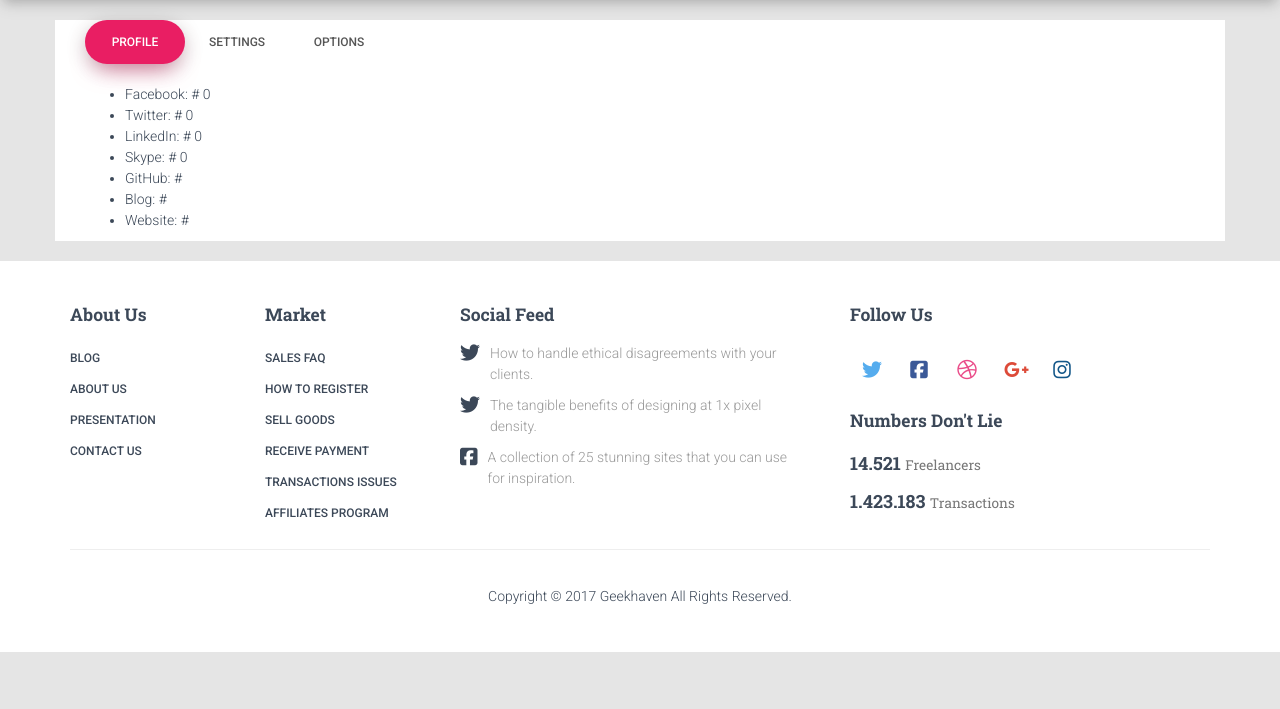
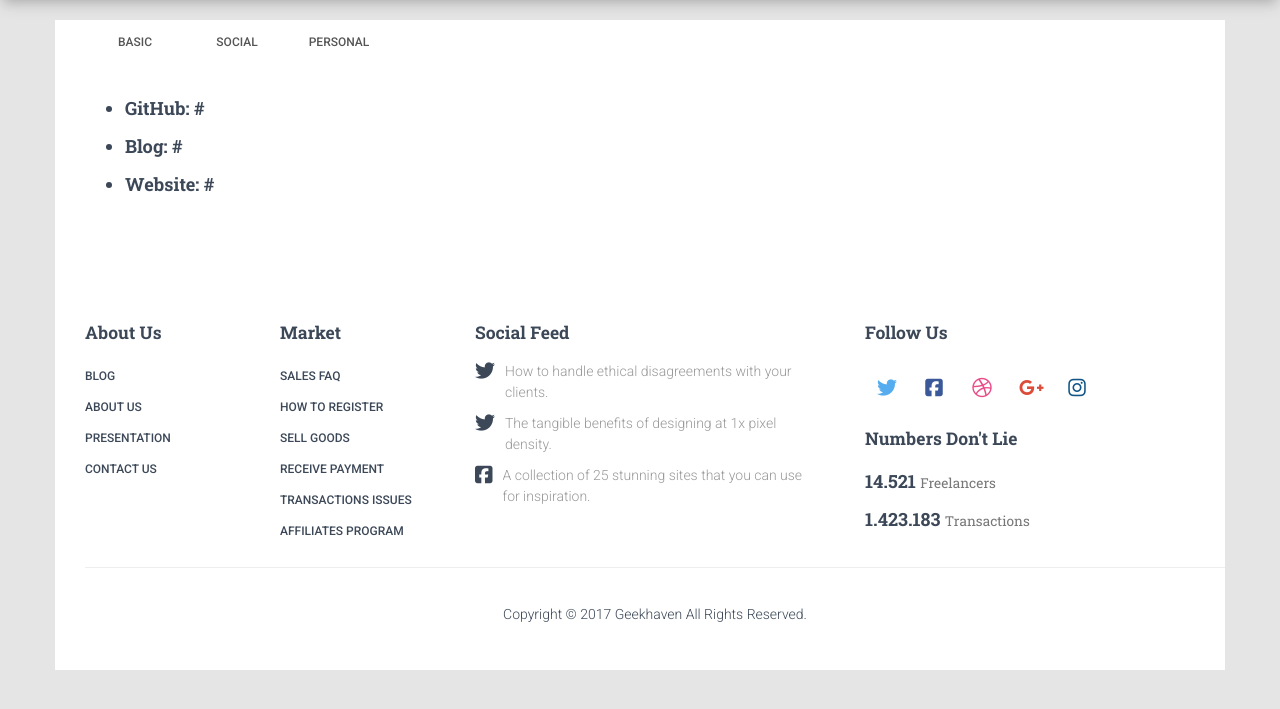
Before and after one commit to AdityaVallabh/alumni-2, a Django app: a page that uses portal/templates/display_profile.html in a window 1280 px wide. Shown: the part 70-779 px from the top of the page. Run offline with Django 3.2, Linux system fonts and the light colour scheme; tables that the repository leaves empty hold one stand-in row (values such as "Sample post"); some libraries are stand-ins or nearby versions.

Commit message:
privacy scope created

```diff
--- a/portal/forms.py
+++ b/portal/forms.py
@@ -17,7 +17,7 @@ class User_BasicInfoForm(ModelForm):
         })
 
 
-class User_MiscInfoForm(ModelForm):
+class User_PersonalInfoForm(ModelForm):
     class Meta:
         model = UserProfile
         fields = ['email_2', 'phone_1', 'phone_2', 'marital_status',
--- a/portal/templates/display_profile.html
+++ b/portal/templates/display_profile.html
@@ -1,89 +1,105 @@
 {% extends "base.html" %}
 
 {% block body %}
+
 <div class="container">
     <ul class="nav nav-pills nav-pills-rose">
-        <li class="active"><a href="#pill1" data-toggle="tab">Profile</a></li>
-        <li><a href="#pill2" data-toggle="tab">Settings</a></li>
-        <li><a href="#pill3" data-toggle="tab">Options</a></li>
+        <li><a href="#pill1" id="#pill1" data-toggle="tab">Basic</a></li>
+        <li><a href="#pill2" id="#pill2" data-toggle="tab">Social</a></li>
+        <li><a href="#pill3" id="#pill3" data-toggle="tab">Personal</a></li>
     </ul>
 
-    <div class="clearfix">
+    <div class="tab-content tab-space">
+        {% if 'basic' in view_types %}
+        <script>
+         document.getElementById('#pill1').className += ' active';
+         console.log(document.getElementById('#pill1').className);
+        </script>
+        <div class="tab-pane active" id="pill1">
+            <ul>
+                <h4 class="title"><li>User name: {{ username }}</li></h4>
+                <h4 class="title"><li>Name : {{ name }}</li></h4>
+                <h4 class="title"><li>Primary Email : {{ email_1 }}</li></h4>
+                <h4 class="title"><li>Date of birth : {{ date_of_birth }}</li></h4>
+                <h4 class="title"><li>Gender : {{ gender }}</li></h4>
+            </ul>
         </div>
-
-    {% if 'basic' in view_type %}
-    <ul>
-        <li>User name: {{ username }}</li>
-        <li>Name : {{ name }}</li>
-        <li>Primary Email : {{ email_1 }}</li>
-        <li>Date of birth : {{ date_of_birth }}</li>
-        <li>Gender : {{ gender }}</li>
-    </ul>
         {% endif %}
 
-
-    {% if 'social' in view_type %}
+        {% if 'social' in view_types %}
+        <script>
+         document.getElementById('#pill1').className += ' active';
+        </script>
+        <div class="tab-pane active" id="pill2">
             <ul>
-        <li>Facebook: {{ link_facebook }} {{ scope_facebook }}</li>
-        <li>Twitter: {{ link_twitter }} {{ scope_twitter }}</li>
-        <li>LinkedIn: {{ link_linkedin }} {{ scope_linkedin }}</li>
-        <li>Skype: {{ link_skype }} {{ scope_skype }}</li>
-        <li>GitHub: {{ link_github }}</li>
-        <li>Blog: {{ link_blog }}</li>
-        <li>Website: {{ link_website }}</li>
-    </ul>
+                {% if scope_facebook in allowed_scopes %}
+                <h4 class="title"><li>Facebook: {{ link_facebook }}</li></h4>
                 {% endif %}
 
-    {% if 'misc' in view_type %}
-    <table>
-        <tr>
-            <td>Email 2</td><td>{{ email_2 }}</td>
-        </tr>
-        <tr>
-            <td>Phone 1</td><td>{{ phone_1 }}</td>
-        </tr>
-        <tr>
-            <td>Phone 2</td><td>{{ phone_2 }}</td>
-        </tr>
-        <tr>
-            <td>Marital Status</td><td>{{ marital_status }}</td>
-        </tr>
-        <tr>
-            <td>Blood group</td><td>{{ blood_group }}</td>
-        </tr>
-        <tr>
-            <td>Photograph</td><td>{{ photograph }}</td>
-        </tr>
-        <tr>
-            <td>Nationality</td><td>{{ nationality }}</td>
-        </tr>
-        <tr>
-            <td>Permanent address</td>
-            <td>
-                {{ permanent_address.address_line_1 }}
-                {{ permanent_address.address_line_2 }}
-                {{ permanent_address.city }}
-                {{ permanent_address.state }}
-                {{ permanent_address.country }}
-                {{ permanent_address.zip_code }}
-                {{ permanent_address.scope }}
-            </td>
-        </tr>
-        <tr>
-            <td>Current address</td>
-            <td>
-                {{ current_address.address_line_1 }}
-                {{ current_address.address_line_2 }}
-                {{ current_address.city }}
-                {{ current_address.state }}
-                {{ current_address.country }}
-                {{ current_address.zip_code }}
-                {{ current_address.scope }}
-            </td>
-        </tr>
-    </table>
+                {% if scope_twitter in allowed_scopes %}
+                <h4 class="title"><li>Twitter: {{ link_twitter }} {{ scope_twitter }}</li></h4>
                 {% endif %}
 
+                {% if scope_linkedin in allowed_scopes %}
+                <h4 class="title"><li>LinkedIn: {{ link_linkedin }} {{ scope_linkedin }}</li></h4>
+                {% endif %}
 
+                {% if scope_skype in allowed_scopes %}
+                <h4 class="title"><li>Skype: {{ link_skype }} {{ scope_skype }}</li></h4>
+                {% endif %}
+
+                <h4 class="title"><li>GitHub: {{ link_github }}</li></h4>
+                <h4 class="title"><li>Blog: {{ link_blog }}</li></h4>
+                <h4 class="title"><li>Website: {{ link_website }}</li></h4>
+            </ul>
+        </div>
+        {% endif %}
+
+        {% if 'misc' in view_types %}
+        <script>
+         document.getElementById('#pill1').className += ' active';
+        </script>
+        <div class="tab-pane active" id="pill3">
+            <ul>
+                <h4 class="title"><li>Email 2: {{ email_2 }}</li></h4>
+                <h4 class="title"><li>Phone 1: {{ phone_1 }}</li></h4>
+                <h4 class="title"><li>Phone 2: {{ phone_2 }}</li></h4>
+                <h4 class="title"><li>Marital Status: {{ marital_status }}</li></h4>
+                <h4 class="title"><li>Blood group: {{ blood_group }}</li></h4>
+                <h4 class="title"><li>Photograph: {{ photograph }}</li></h4>
+                <h4 class="title"><li>Nationality: {{ nationality }}</li></h4>
+
+                {% if scope_permanent_address in allowed_scopes %}
+                <h4 class="title">
+                    <li>Permanent Address:
+                        <ul>
+                            <h6 class="title"><li>Address Line 1: {{ permanent_address.address_line_1 }}</li></h6>
+                            <h6 class="title"><li>Address Line 2: {{ permanent_address.address_line_2 }}</li></h6>
+                            <h6 class="title"><li>City: {{ permanent_address.city }}</li></h6>
+                            <h6 class="title"><li>State: {{ permanent_address.state }}</li></h6>
+                            <h6 class="title"><li>Country: {{ permanent_address.country }}</li></h6>
+                            <h6 class="title"><li>Zip Code: {{ permanent_address.zip_code }}</li></h6>
+                        </ul>
+                    </li>
+                </h4>
+                {% endif %}
+
+                {% if scope_current_address in allowed_scopes %}
+                <h4 class="title">
+                    <li>Current Address:
+                    <ul>
+                        <h6 class="title"><li>Address Line 1: {{ current_address.address_line_1 }}</li></h6>
+                        <h6 class="title"><li>Address Line 2: {{ current_address.address_line_2 }}</li></h6>
+                        <h6 class="title"><li>City: {{ current_address.city }}</li></h6>
+                        <h6 class="title"><li>State: {{ current_address.state }}</li></h6>
+                        <h6 class="title"><li>Country: {{ current_address.country }}</li></h6>
+                        <h6 class="title"><li>Zip Code: {{ current_address.zip_code }}</li></h6>
+                    </ul>
+                    </li>
+                </h4>
+                {% endif %}
+            </ul>
+        </div>
+        {% endif %}
     </div>
     {% endblock %}
--- a/portal/urls.py
+++ b/portal/urls.py
@@ -6,7 +6,7 @@ from . import views
 urlpatterns = [
     url(r'^(?P<username>\w+)/basic$', views.view_basic, name='get-user-basic'),
     url(r'^(?P<username>\w+)/social$', views.view_social, name='get-user-social'),
-    url(r'^(?P<username>\w+)/misc$', views.view_misc, name='get-user-misc'),
+    url(r'^(?P<username>\w+)/personal$', views.view_personal, name='get-user-personal'),
     url(r'^(?P<username>\w+)/work_experience$', views.view_work_experience, name='get-work-experience'),
 
     url(r'^$', views.index,name= 'index_page'),
@@ -19,7 +19,7 @@ urlpatterns = [
 
     url(r'^(?P<username>\w+)/basic/edit$', views.update_basic, name='edit-user-basic'),
     url(r'^(?P<username>\w+)/social/edit$', views.update_social, name='edit-user-social'),
-    url(r'^(?P<username>\w+)/misc/edit$', views.update_misc, name='edit-user-misc'),
+    url(r'^(?P<username>\w+)/personal/edit$', views.update_personal, name='edit-user-personal'),
 
     url(r'^(?P<username>\w+)/work_experience/add$', views.add_work_experience, name='add-user-work-experience'),
     url(r'^(?P<username>\w+)/work_experience/delete/(?P<pk>\w+)', views.delete_work_experience, name='delete-work-experience'),
--- a/portal/views.py
+++ b/portal/views.py
@@ -7,10 +7,21 @@ from django.conf import settings
 from django.forms.models import model_to_dict
 import django.forms as forms
 
+from . import models
 from .models import UserProfile, Address, Qualification, WorkExperience
 
-from .forms import User_SocialLinksForm, User_MiscInfoForm, User_BasicInfoForm
+from .forms import User_SocialLinksForm, User_PersonalInfoForm, User_BasicInfoForm
 from .forms import AddressForm, WorkExperienceForm, QualificationForm, WorkExperienceModelForm
+
+
+def resolve_scope(request, username):
+    allowed_scopes = [models.Visibility.public.value]
+    if request.user.is_authenticated:
+        allowed_scopes.append(models.Visibility.iiita.value)
+
+    if request.user.username in ['admin', username]:
+        allowed_scopes.append(models.Visibility.only_me.value)
+    return allowed_scopes
 
 
 # Create your views here.
@@ -29,8 +40,9 @@ def view_basic(request, username):
         key: getattr(profile, key, None)
         for key in User_BasicInfoForm.Meta.fields
     }
+    context['gender'] = str(models.Gender(context['gender']))
     context['username'] = user.username
-    context['view_type'] = ['basic']
+    context['view_types'] = ['basic']
     return render(request, 'display_profile.html', context)
 
 
@@ -42,21 +54,24 @@ def view_social(request, username):
         for key in User_SocialLinksForm.Meta.fields
     }
     context['username'] = user.username
-    context['view_type'] = ['social']
+    context['view_types'] = ['social']
+
     return render(request, 'display_profile.html', context)
 
 
-def view_misc(request, username):
+def view_personal(request, username):
     user = get_object_or_404(User, username=username)
     profile = UserProfile.objects.get(user=user)
     context = {
         key: getattr(profile, key, None)
-        for key in User_MiscInfoForm.Meta.fields
+        for key in User_PersonalInfoForm.Meta.fields
     }
     context['username'] = user.username
     context['permanent_address'] = profile.permanent_address
     context['current_address'] = profile.current_address
-    context['view_type'] = ['misc']
+    context['view_types'] = ['misc']
+
+    context['allowed_scopes'] = resolve_scope(request, username)
     return render(request, 'display_profile.html', context)
 
 
@@ -129,13 +144,13 @@ def update_social(request, username):
 
 
 @login_required
-def update_misc(request, username):
+def update_personal(request, username):
     if username != request.user.username:
         return HttpResponse('Unauthorized', status=401)
     context = {
         'username': request.user.username,
         'form': None,
-        'submit_url': reverse(update_misc, args=[username])
+        'submit_url': reverse(update_personal, args=[username])
     }
     try:
         profile = UserProfile.objects.get(user=request.user)
@@ -143,12 +158,12 @@ def update_misc(request, username):
         profile = None
     if request.method == 'GET':
         if profile is None:
-            context['form'] = User_MiscInfoForm()
+            context['form'] = User_PersonalInfoForm()
         else:
-            context['form'] = User_MiscInfoForm(initial=model_to_dict(profile))
+            context['form'] = User_PersonalInfoForm(initial=model_to_dict(profile))
         return render(request, 'generic_edit.html', context)
     else:
-        form = User_MiscInfoForm(request.POST, request.FILES, instance=profile)
+        form = User_PersonalInfoForm(request.POST, request.FILES, instance=profile)
         if form.is_valid():
             form.save()
             return redirect(reverse(view_misc, args=[context.get('username')]))
```
Also changed, not shown: portal/models.py (+15 -0 lines), portal/templates/generic_display.html (deleted, +0 -65 lines). Lines whose indentation alone changed are shown as unchanged.
